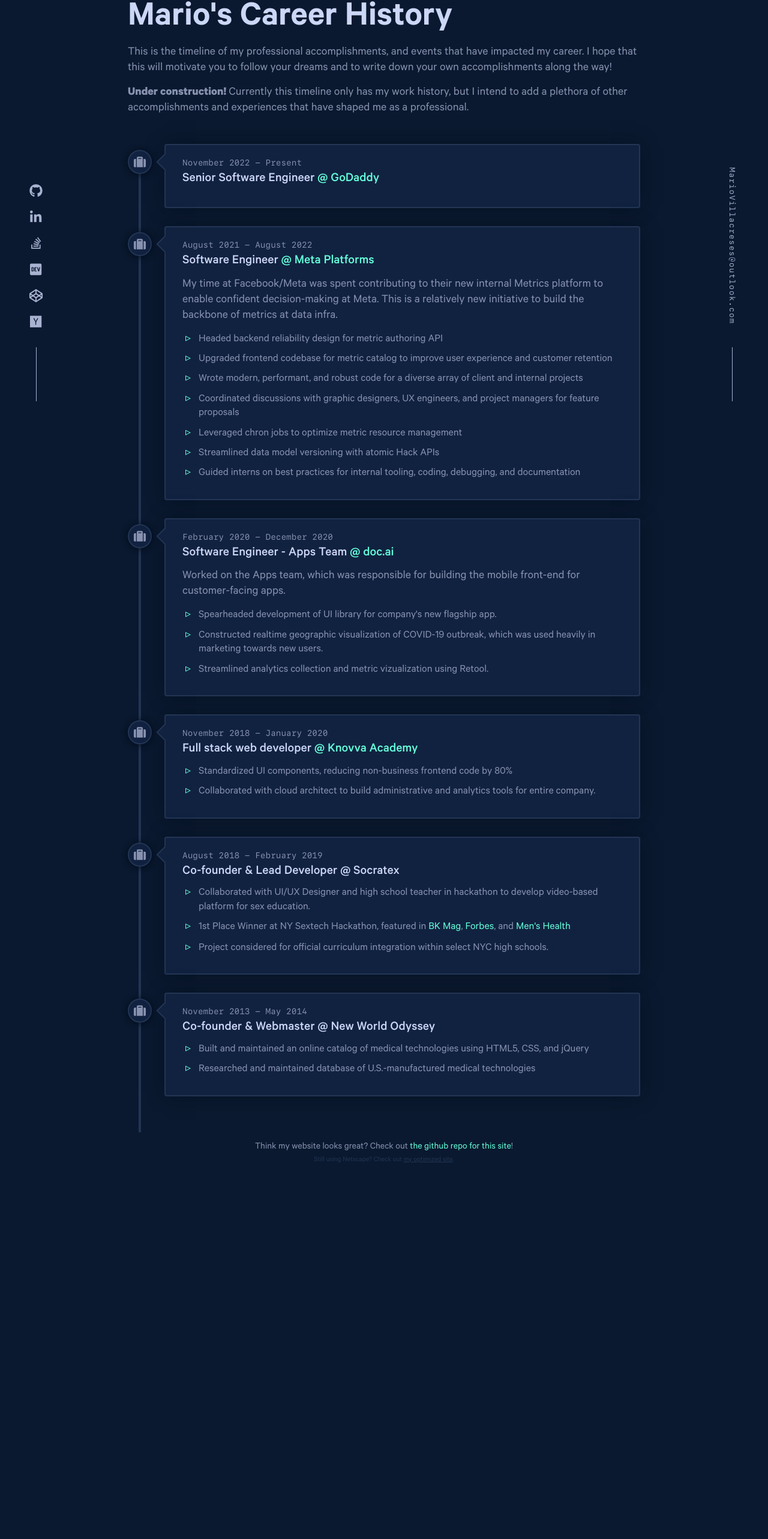
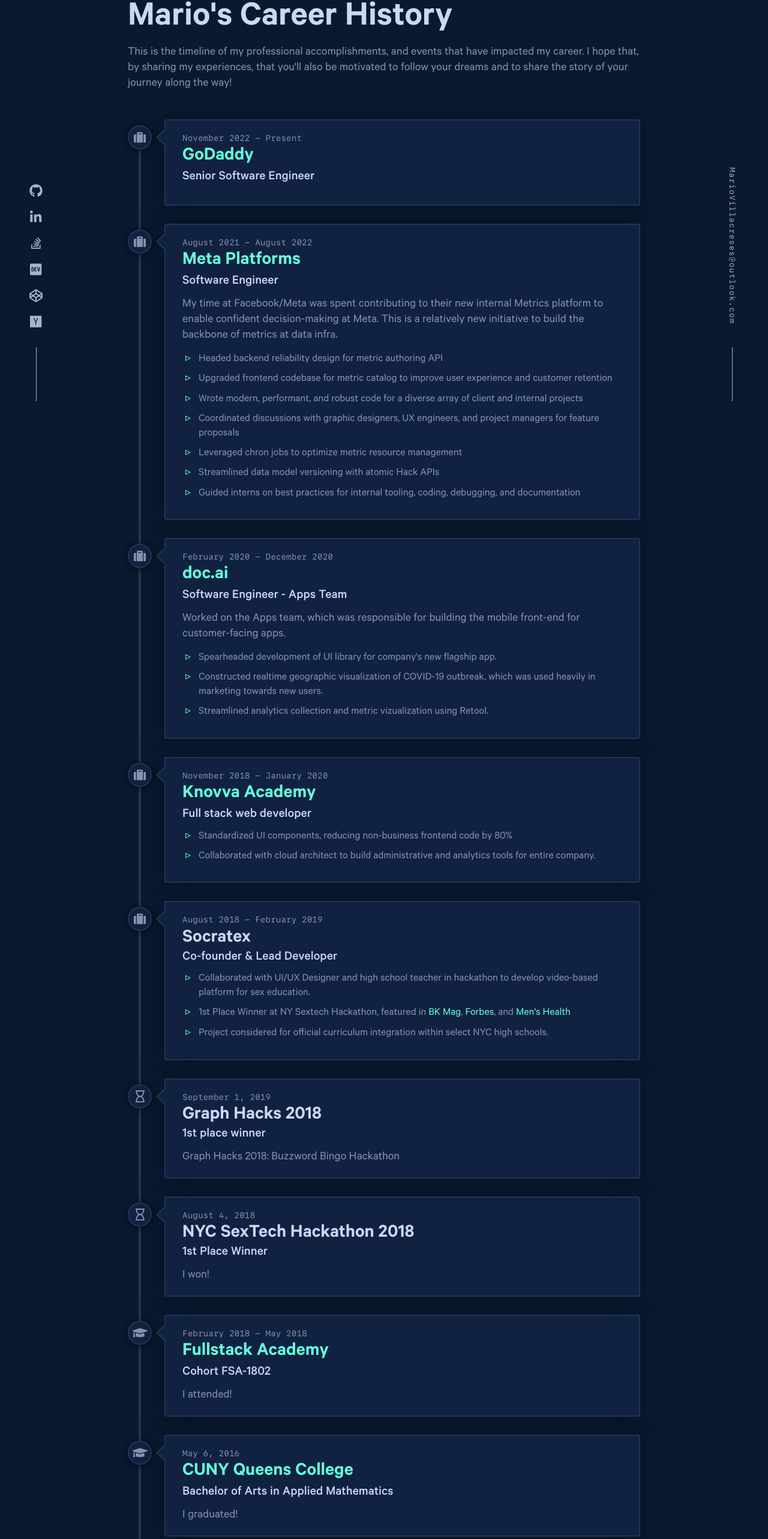
Before and after one commit to villacreses/personal-site-v2, a Next.js app: page /timeline in a window 1280 px wide. Shown: the part 131-2697 px from the top of the page at 60% size. Before the commit the page ends 2091 px from the top, so only its background shows below. Built offline with nearby package versions, Linux system fonts and the light colour scheme.

Commit message:
Add education & hackathon content to timeline

```diff
--- a/src/components/CompanyHeaderLink.tsx
+++ b/src/components/CompanyHeaderLink.tsx
@@ -1,18 +1,19 @@
 import {FC} from 'react';
 
-const CompanyHeaderLink: FC<{href?: string}> = ({
+const CompanyHeaderLink: FC<{href?: string, prefix?: string}> = ({
   children,
   href,
+  prefix = '',
 }) => !!href
   ? (
     <span className="green">
-      {' @ '}
+      {prefix}
       <a href={href}>
         {children}
       </a>
     </span>
   ) : (
-    <span>{' @ ' + children}</span>
+    <span>{prefix + children}</span>
   )
 
 export default CompanyHeaderLink;
--- a/src/components/TimeRange.tsx
+++ b/src/components/TimeRange.tsx
@@ -31,7 +31,7 @@
 
 const TimeRange: FC<TimeRangeProps> = ({
   startTimestamp,
-  endTimestamp = null,
+  endTimestamp,
   className,
 }) => {
   const [dates, setDates] = useState<STimestrings|null>(null)
@@ -39,13 +39,15 @@
   useEffect(() => {
     let temp = new Date(startTimestamp);
     let start = month[temp.getMonth()] + ' ' + temp.getFullYear();
+    let end;
 
-    let end;
     if (endTimestamp){
       temp = new Date(endTimestamp)
       end = month[temp.getMonth()] + ' ' + temp.getFullYear();
     } else if (endTimestamp === null) {
       end = 'Present';
+    } else {
+      start = `${month[temp.getMonth()]} ${temp.getDay() + 1}, ${temp.getFullYear()}`
     }
 
     setDates({start, end})
@@ -57,8 +59,8 @@
         <time dateTime={startTimestamp}>
           {dates?.start}
         </time>
-        {` - `}
         <DisplayIf condition={!!dates?.end}>
+          {` - `}
           <time dateTime={endTimestamp!}>
             {dates?.end}
           </time>
--- a/src/components/Timeline.module.scss
+++ b/src/components/Timeline.module.scss
@@ -194,3 +194,15 @@
   font-family: var(--font-mono);
   font-size: var(--fz-sm) !important;
 }
+
+.timeline-item-header {
+  margin: 0;
+  a {
+    @include mixins.inlineLink;
+
+    &::after {
+      height: 2px;
+      margin-top: 1px;
+    }
+  }
+}
--- a/src/components/ZZWorkExperienceTabList.tsx
+++ b/src/components/ZZWorkExperienceTabList.tsx
@@ -46,7 +46,7 @@
   <>
     <h3>
       {title}
-      <CompanyHeaderLink href={companyUrl}>
+      <CompanyHeaderLink href={companyUrl} prefix=" @ ">
         {companyName}
       </CompanyHeaderLink>
     </h3>
--- a/src/data/Experience.content.yaml
+++ b/src/data/Experience.content.yaml
@@ -98,6 +98,52 @@
         - Project considered for official curriculum integration within select NYC
           high schools.
 
+- slug: graph-hacks-2018
+  category: HACKATHON
+  shortLabel: Graph Hacks Hackathon
+  companyName: Graph Hacks 2018
+  positions:
+    - title: 1st place winner
+      location: New York, NY
+      startDate: 2019-09-01T05:00
+      flavorText: >
+        Graph Hacks 2018: Buzzword Bingo Hackathon
+
+- slug: sextech
+  category: HACKATHON
+  shortLabel: Sextech Hackathon
+  companyName: NYC SexTech Hackathon 2018
+  companyUrl: null
+  positions:
+    - title: 1st Place Winner
+      location: Brooklyn, NY
+      startDate: 2018-08-01T05:00
+      flavorText: I won!
+
+- slug: fullstack
+  category: EDUCATION
+  shortLabel: Fullstack
+  companyName: Fullstack Academy
+  companyUrl: https://www.fullstackacademy.com/
+  positions:
+    - title: Cohort FSA-1802
+      location: New York, NY
+      startDate: 2018-02-21T05:00
+      endDate: 2018-05-21T05:00
+      flavorText: I attended!
+
+- slug: cuny-queens
+  category: EDUCATION
+  shortLabel: Queens College
+  companyName: CUNY Queens College
+  companyUrl: https://qc.cuny.edu
+  positions:
+    - title: Bachelor of Arts in Applied Mathematics
+      location: Flushing, NY
+      startDate: 2016-05-20T05:00
+      flavorText: >
+        I graduated!
+
 - slug: odyssey
   category: JOBS
   shortLabel: New World Odyssey
--- a/src/pages/timeline.tsx
+++ b/src/pages/timeline.tsx
@@ -38,12 +38,12 @@
   impact = []
 }) => (
   <>
-    <h3>
-      {title}
+    <h2 className={styles['timeline-item-header']}>
       <CompanyHeaderLink href={companyUrl}>
         {companyName}
       </CompanyHeaderLink>
-    </h3>
+    </h2>
+    <h3>{title}</h3>
     <DisplayIf condition={!!flavorText}>
       <Markdown>
         {flavorText!}
@@ -67,15 +67,9 @@
       <h1>{`Mario's Career History`}</h1>
       <p>
         This is the timeline of my professional accomplishments, and events
-        that have impacted my career. I hope that this will motivate you to
-        follow your dreams and to write down your own accomplishments along
-        the way!
-      </p>
-      <p>
-      <strong>Under construction! </strong>
-        Currently this timeline only has my work history, but I intend to add
-        a plethora of other accomplishments and experiences that have shaped
-        me as a professional.
+        that have impacted my career. I hope that, by sharing my experiences,
+        that you&apos;ll also be motivated to follow your dreams and to share
+        the story of your journey along the way!
       </p>
     </section>
     <Timeline<ContentContainerProps>
```
